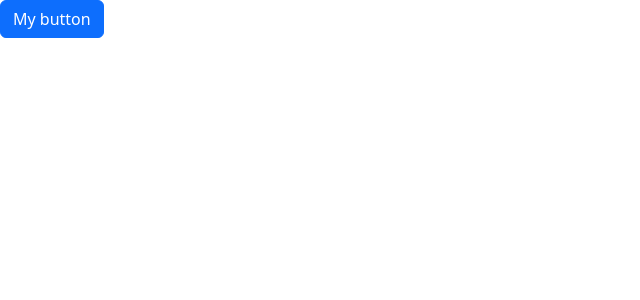
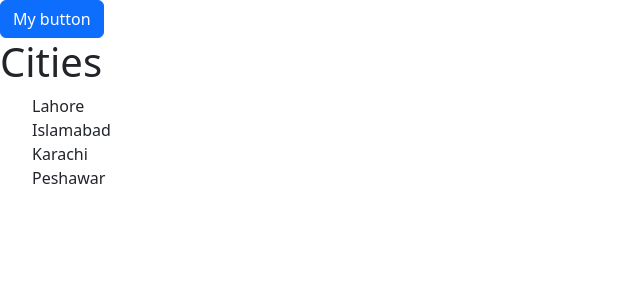
Before and after one commit to Harris-giki/Code-in-React_PracticeRepo, a React (Vite) app: page / in a window 1280 px wide. Shown: the top 300 px of the page, without its empty margins (0-640 px from the left). Built offline with nearby package versions, Linux system fonts and the light colour scheme.

Commit message:
Styling CSS-in-JS

```diff
--- a/package.json
+++ b/package.json
@@ -11,7 +11,8 @@
   "dependencies": {
     "bootstrap": "^5.2.3",
     "react": "^18.2.0",
-    "react-dom": "^18.2.0"
+    "react-dom": "^18.2.0",
+    "styled-components": "^6.1.18"
   },
   "devDependencies": {
     "@types/react": "^18.0.27",
--- a/src/App.tsx
+++ b/src/App.tsx
@@ -1,15 +1,33 @@
-import Button from "./components/button";
+import ListGroup from "./components/ListGroup";
+import { useState } from "react";
+import Button from "./components/Button";
 import Alert from "./components/Alert";
-import { useState } from "react";
+
 function App() {
-  const [alertVisible, setAlertvisibility] = useState(false);
+  const [alertVisible, setAlertVisibility] = useState(false);
+
+  // Sample items to pass to ListGroup
+  const items = ["Lahore", "Islamabad", "Karachi", "Peshawar"];
+
+  // Function to handle item selection
+  const handleSelectItem = (item: string) => {
+    console.log("Selected item:", item);
+  };
+
   return (
     <div>
       {alertVisible && (
-        <Alert onClose={() => setAlertvisibility(false)}>My Alert</Alert>
+        <Alert onClose={() => setAlertVisibility(false)}>My Alert</Alert>
       )}
-      <Button onClick={() => setAlertvisibility(true)}>My button</Button>
+      <Button onClick={() => setAlertVisibility(true)}>My button</Button>
+
+      <ListGroup
+        items={items}
+        heading="Cities"
+        onSelectItem={handleSelectItem}
+      />
     </div>
   );
 }
+
 export default App;
--- a/src/components/ListGroup.tsx
+++ b/src/components/ListGroup.tsx
@@ -1,5 +1,10 @@
 import { MouseEvent, useState } from "react";
 import { Fragment } from "react/jsx-runtime";
+//import "./ListGroup.css";
+import styled from "styled-components";
+
+const List = styled.ul` list-style:none;
+padding 0;`;
 
 interface Props {
   items: string[];
@@ -19,7 +24,7 @@ function ListGroup({ items, heading, onSelectItem }: Props) {
     <Fragment>
       <h1>{heading}</h1>
       {message}
-      <ul className="list-group">
+      <List>
         {/* react requires a key that identifies each unique items so that it may know about the item when they are removed or added uniquely */}
         {items.map((item, index) => (
           <li
@@ -37,7 +42,7 @@ function ListGroup({ items, heading, onSelectItem }: Props) {
             {item}
           </li>
         ))}{" "}
-      </ul>{" "}
+      </List>{" "}
       {/*We have wrapped the item.map that we created to dynamically list our items in braces because the component's funct in react.tsx only accept html*/}
     </Fragment>
   );
```
Also changed, not shown: 1 other file (tests, documents, lock files or other folders).
